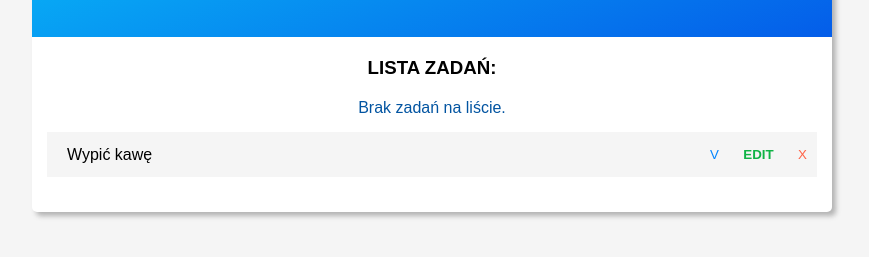
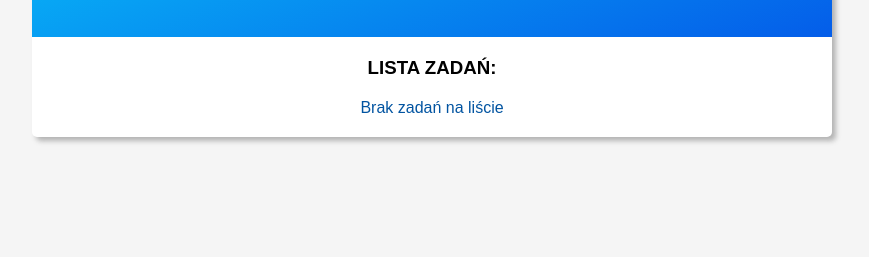
Before and after one commit to ja-wojtek/todo-list, a plain HTML site: page index.html in a window 1280 px wide. Shown: the part 255-512 px from the top of the page, without its empty margins (208-1077 px from the left). Drawn offline with Linux system fonts and the light colour scheme.

Commit message:
HTML ready

```diff
--- a/index.html
+++ b/index.html
@@ -19,15 +19,8 @@
     </div>
     <div class="todolist">
       <h3>LISTA ZADAŃ:</h3>
-      <p class="error-info">Brak zadań na liście.</p>
+      <p class="error-info">Brak zadań na liście</p>
       <ul>
-        <li data-id="'test1">Wypić kawę
-          <div class="tools">
-            <button class="complete">V</button>
-            <button class="edit">EDIT</button>
-            <button class="delete">X</button>
-          </div>
-        </li>
       </ul>
     </div>
   </div>
@@ -35,6 +28,7 @@
   <div class="popup">
     <h3>Edytuj zadanie:</h3>
     <div class="popup-body">
+      <p class="popup-info"></p>
       <input type="text" class="popup-input" placeholder="Wpisz nową treść zadania...">
       <button class="popup-btn accept">Zatwierdź</button>
       <button class="popup-btn cancel">Anuluj</button>
```
